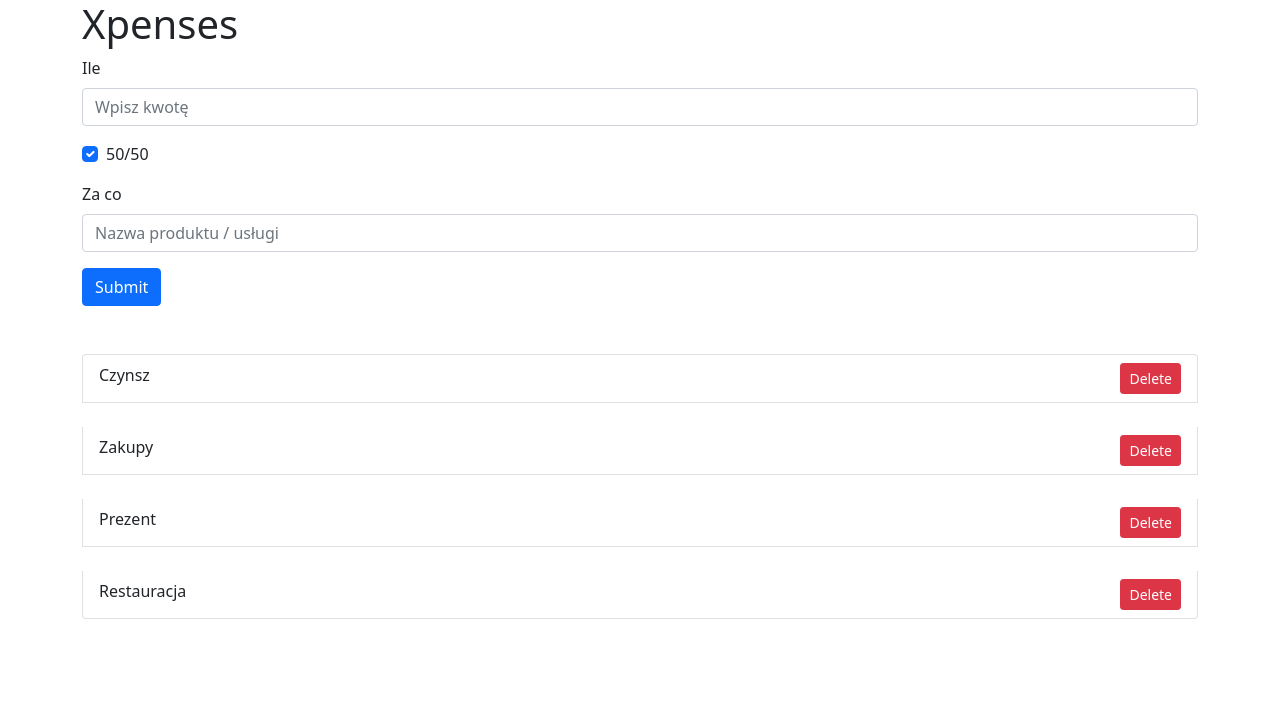
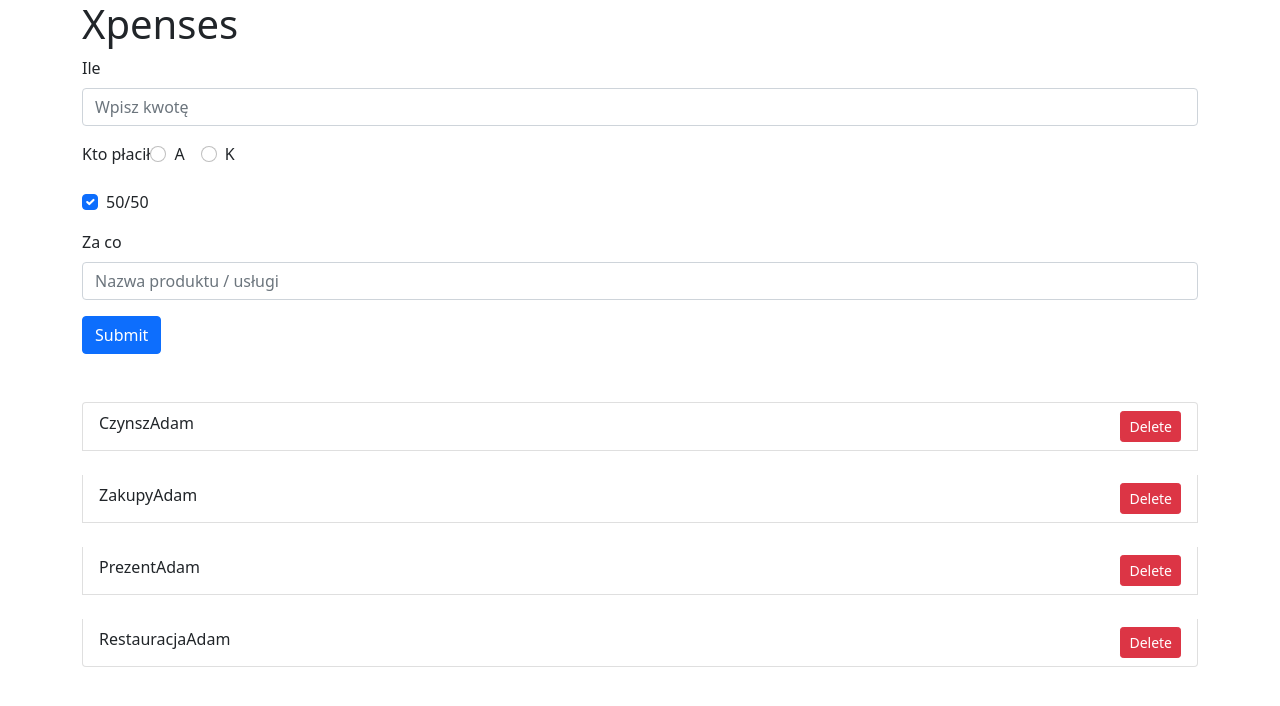
Before and after one commit to AdamKniec/xpenses, a React (Create React App) app: page / in a window 1280 px wide. Shown: the top 706 px of the page. Built offline with nearby package versions, Linux system fonts and the light colour scheme.

Commit message:
adding the two radio buttons and adding them to a data model

```diff
--- /dev/null
+++ b/src/AppReducer.ts
@@ -0,0 +1,37 @@
+export const reducer = (
+  state: {
+    listData: {
+      productOrService: string;
+      price: number;
+      id: number;
+      whoPaid: "Adam";
+    }[];
+  },
+  action: { type: string; payload: any }
+) => {
+  switch (action.type) {
+    case "addNewItem": // small refactor below would be nice
+      return {
+        ...state,
+        listData: [
+          ...state.listData,
+          {
+            productOrService: action.payload.product,
+            price: action.payload.price,
+            id: Math.random(),
+            whoPaid: action.payload.whoPaid,
+          },
+        ],
+      };
+
+    case "removeListItem":
+      return {
+        ...state,
+        listData: state.listData.filter((listItem) => {
+          return listItem.id !== action.payload;
+        }),
+      };
+    default:
+      return state;
+  }
+};
--- a/src/components/App.tsx
+++ b/src/components/App.tsx
@@ -5,46 +5,16 @@ import ExpensesForm from "./Form";
 import "bootstrap/dist/css/bootstrap.min.css";
 import List from "./List";
 import React, { useReducer, useState } from "react";
+import { reducer } from "../AppReducer";
 
 const initialState = {
   listData:
     [
-      { productOrService: "Czynsz", price: 1000, id: 1 },
-      { productOrService: "Zakupy", price: 23, id: 2 },
-      { productOrService: "Prezent", price: 44, id: 3 },
-      { productOrService: "Restauracja", price: 53, id: 4 },
+      { productOrService: "Czynsz", price: 1000, id: 1, whoPaid: "Adam" },
+      { productOrService: "Zakupy", price: 23, id: 2, whoPaid: "Adam" },
+      { productOrService: "Prezent", price: 44, id: 3, whoPaid: "Adam" },
+      { productOrService: "Restauracja", price: 53, id: 4, whoPaid: "Adam" },
     ] || [],
-};
-const reducer = (
-  state: {
-    listData: { productOrService: string; price: number; id: number }[];
-  },
-  action: { type: string; payload: any }
-) => {
-  switch (action.type) {
-    case "addNewItem": // small refactor below would be nice
-      return {
-        ...state,
-        listData: [
-          ...state.listData,
-          {
-            productOrService: action.payload.product,
-            price: action.payload.price,
-            id: Math.random(),
-          },
-        ],
-      };
-
-    case "removeListItem":
-      return {
-        ...state,
-        listData: state.listData.filter((listItem) => {
-          return listItem.id !== action.payload;
-        }),
-      };
-    default:
-      return state;
-  }
 };
 
 function App() {
@@ -52,8 +22,8 @@ function App() {
     price: 0,
     formBasicCheckbox: true,
   });
+
   const [state, dispatch] = useReducer(reducer, initialState);
-  console.log(state);
 
   const addNewListItem = (e: any) => {
     e.preventDefault();
--- a/src/components/Form.tsx
+++ b/src/components/Form.tsx
@@ -2,13 +2,18 @@ import { Button, Form } from "react-bootstrap";
 
 // TODO -> Get Rid of any
 const ExpensesForm = (props: any) => {
-  console.log(props);
   const handleChange = (e: React.ChangeEvent<HTMLInputElement>) => {
     props.setFormValues((prevState: {}) => {
       if (e.target.id === "formBasicCheckbox") {
         return {
           ...prevState,
           formBasicCheckbox: e.target.checked,
+        };
+      }
+      if (e.target.type === "radio") {
+        return {
+          ...prevState,
+          whoPaid: e.target.id,
         };
       }
       return { ...prevState, [e.target.id]: e.target.value };
@@ -26,6 +31,25 @@ const ExpensesForm = (props: any) => {
             onChange={handleChange}
           />
         </Form.Group>
+        <Form.Group className="mb-3">
+          <Form.Label>Kto płacił</Form.Label>
+          <Form.Check
+            inline
+            label="A"
+            name="group1"
+            type="radio"
+            id="Adam"
+            onChange={handleChange}
+          />
+          <Form.Check
+            inline
+            label="K"
+            name="group1"
+            type="radio"
+            id="Klaudia"
+            onChange={handleChange}
+          />
+        </Form.Group>
         <Form.Group className="mb-3" controlId="formBasicCheckbox">
           <Form.Check
             type="checkbox"
@@ -34,6 +58,7 @@ const ExpensesForm = (props: any) => {
             checked={props.allowSplit}
           />
         </Form.Group>
+
         {!props.allowSplit && (
           <>
             <Form.Group className="mb-3" controlId="herShare">
--- a/src/components/List.tsx
+++ b/src/components/List.tsx
@@ -12,6 +12,7 @@ const List = (props: ListProps) => {
               key={item.id}
             >
               {item.productOrService}
+              {item.whoPaid}
               <Button
                 variant="danger"
                 className="pull-right"
```
Also changed, not shown: src/components/List.types.ts (+6 -1 lines).
